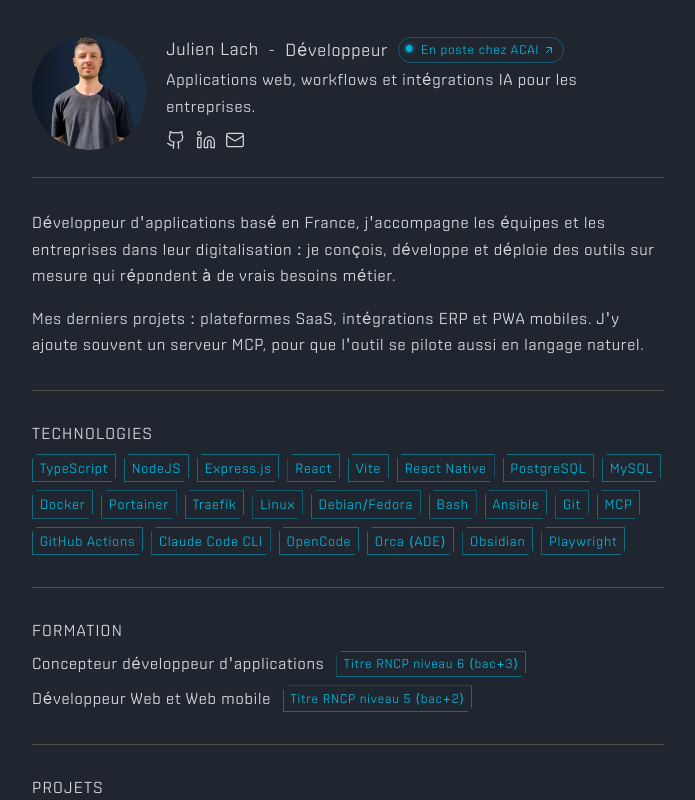
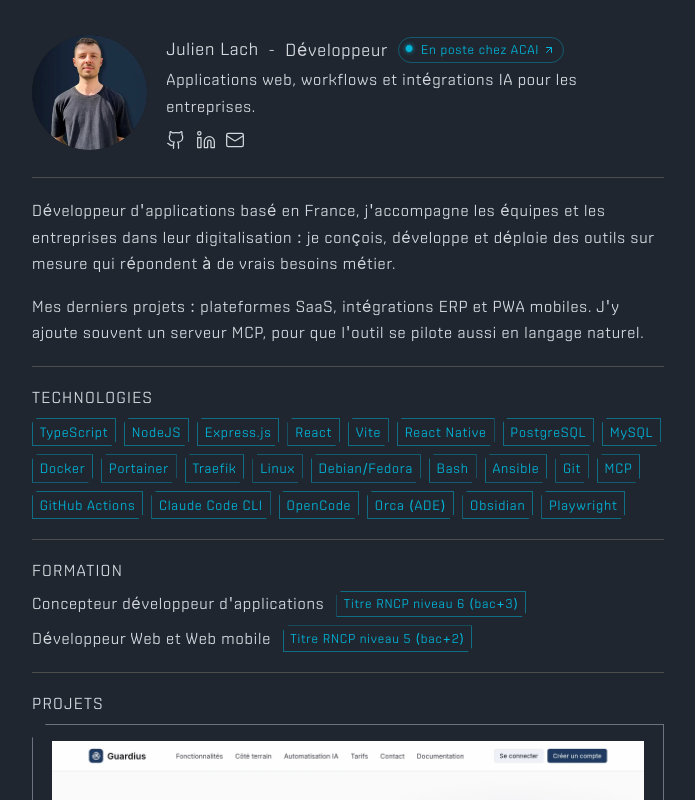
Before and after one commit to JulienLach/julienlach.ovh, a React (Vite) app: page / in a window 1280 px wide. Shown: the top 800 px of the page, without its empty margins (292-987 px from the left). Built offline with nearby package versions, Linux system fonts and the light colour scheme; no server answers.

Commit message:
feat(ui): tighten the spacing around section separators

```diff
--- a/src/styles/global.css
+++ b/src/styles/global.css
@@ -194,7 +194,7 @@ img {
     align-items: flex-start;
     padding: 1.7rem 0;
     border-bottom: 1px solid var(--border);
-    margin-bottom: 2rem;
+    margin-bottom: 1.25rem;
 }
 .avatar {
     width: 115px;
@@ -621,8 +621,8 @@ th {
 .intro,
 .working-with,
 .education {
-    padding-bottom: 2rem;
-    margin-bottom: 2rem;
+    padding-bottom: 1.25rem;
+    margin-bottom: 1.25rem;
     border-bottom: 1px solid var(--border);
 }
 /* Le dernier paragraphe de l'intro ne doit pas ajouter sa marge à l'espace avant le trait */
```
